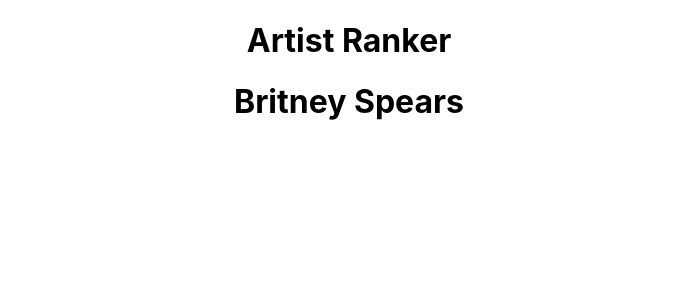
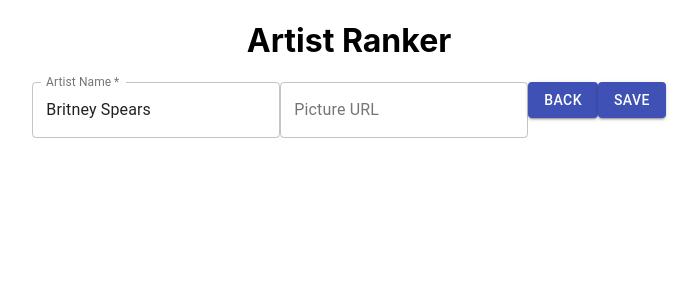
Before and after one commit to nesadrian/artist-ranker, a React (Create React App) app: page /artist/0 in a window 1280 px wide. Shown: the top 300 px of the page, without its empty margins (291-989 px from the left). Built offline with nearby package versions, Linux system fonts and the light colour scheme.

Commit message:
Add artist update functionality

```diff
--- a/src/App.js
+++ b/src/App.js
@@ -38,6 +38,12 @@
     setArtists(newArtists);
   }
 
+  const updateArtist = updatedArtist => {
+    const oldArtists = artists.filter(artist => artist.id !== updatedArtist.id);
+    const updatedArtists = [...oldArtists, updatedArtist]
+    setArtists(updatedArtists);
+  }
+
   return (
     <div className="App">
       <header>
@@ -49,7 +55,7 @@
             <Ranker artists={artists} changeRating={changeRating} addArtist={addArtist} />
           </Route>
           <Route exact path="/artist/:id">
-            <Artist artists={artists} />
+            <Artist artists={artists} updateArtist={updateArtist} />
           </Route>
         </Switch>
       </Router>
--- a/src/components/Artist.js
+++ b/src/components/Artist.js
@@ -1,12 +1,59 @@
-import React from 'react'
+import React, { useState, useEffect } from 'react'
+import { Link, Redirect } from 'react-router-dom'
 import { useParams } from 'react-router-dom'
+import TextField from '@material-ui/core/TextField';
+import Button from '@material-ui/core/Button';
 
-export default ({ artists }) => {
+export default ({ artists, updateArtist }) => {
+    const [inputNameVal, setInputNameVal] = useState('');
+    const [inputUrlVal, setInputUrlVal] = useState('');
+    const [formSubmitted, setFormSubmitted] = useState(false);
+
     const { id } = useParams();
     const artist = artists.find(artist => artist.id === +id);
+
+    useEffect(() => {
+        setInputNameVal(artist.name);
+        setInputUrlVal(artist.picurl);
+    }, [])
+
+    const handleSubmit = e => {
+        e.preventDefault();
+        const updatedArtist = { ...artist, name: inputNameVal, picurl: inputUrlVal }
+        updateArtist(updatedArtist);
+        setFormSubmitted(true);
+    }
+
     return (
         <div>
-            {artist ? (<h1>{artist.name}</h1>) : <h1>No artist found</h1>}
+            {formSubmitted && <Redirect to={{ pathname: "/ranker" }} />}
+            {artist ? (
+                <form onSubmit={handleSubmit}>
+                    <TextField
+                        required
+                        value={inputNameVal}
+                        id="filled-required"
+                        label="Artist Name"
+                        variant="outlined"
+                        onChange={e => setInputNameVal(e.target.value)}
+                    />
+                    <TextField
+                        value={inputUrlVal}
+                        id="filled-required"
+                        label="Picture URL"
+                        variant="outlined"
+                        onChange={e => setInputUrlVal(e.target.value)}
+                    />
+                    <Link to="/ranker">
+                        <Button variant="contained" color="primary">
+                            Back
+                        </Button>
+                    </Link>
+                    <Button variant="contained" color="primary" type="submit">
+                        Save
+                    </Button>
+                </form>
+            ) : <h1>No artist found</h1>}
         </div>
     )
 }
--- a/src/components/Card.js
+++ b/src/components/Card.js
@@ -1,4 +1,5 @@
 import React from 'react'
+import { Link } from 'react-router-dom'
 import IconButton from '@material-ui/core/IconButton';
 import AddIcon from '@material-ui/icons/Add';
 import Remove from '@material-ui/icons/Remove';
@@ -6,7 +7,10 @@
 export default ({ artist, changeRating }) => {
     return (
         <article>
-            <h3>{artist.name}</h3>
+            <img src={artist.picurl} alt={`${artist.name} image`} />
+            <Link to={`/artist/${artist.id}`}>
+                <h3>{artist.name}</h3>
+            </Link>
             <h3>{artist.rating}</h3>
             <IconButton variant="contained" color="primary" onClick={() => changeRating(artist.id, true)} children={<AddIcon />} />
             <IconButton variant="contained" color="primary" onClick={() => changeRating(artist.id, false)} children={<Remove />} />
--- a/src/components/Ranker.js
+++ b/src/components/Ranker.js
@@ -5,6 +5,7 @@
 export default ({ artists, addArtist, changeRating }) => {
     return (
         <main>
+            <h1>Ranking List</h1>
             <Form addArtist={addArtist} />
             <List artists={artists} changeRating={changeRating} />
         </main>
```
